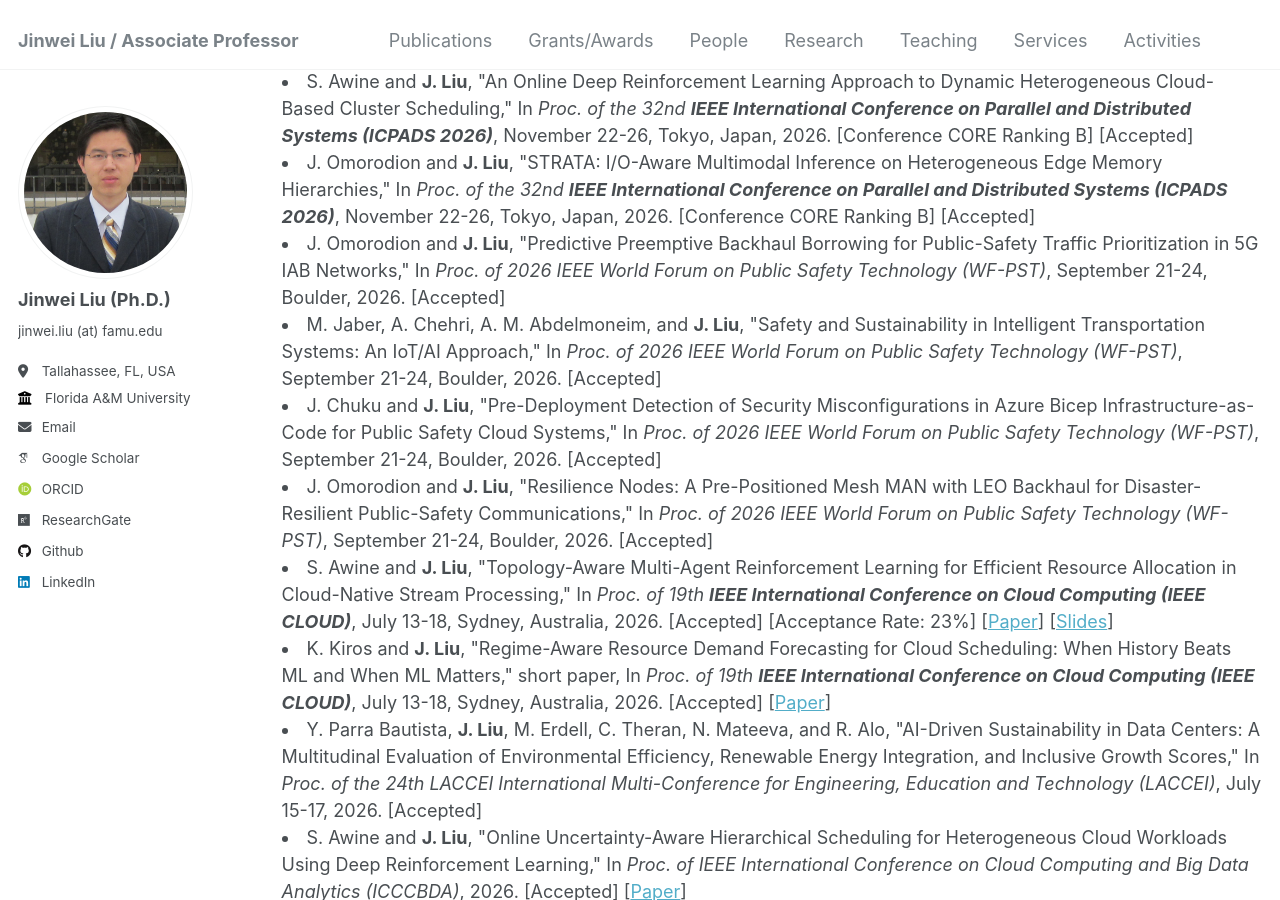
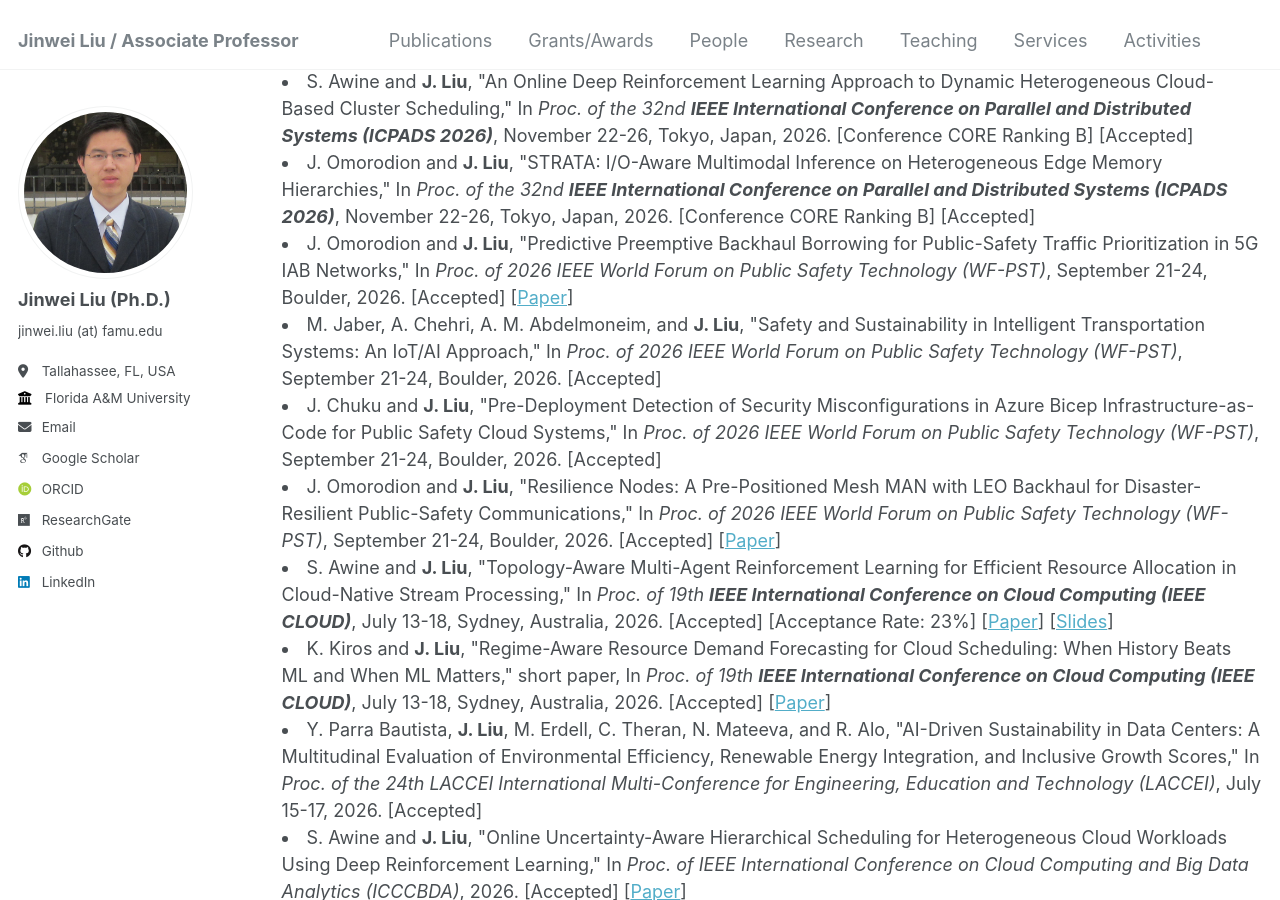
Before and after one commit to jinweiliucu/jinweiliucu.github.io, a Jekyll site: the page built from _publications/publications.html, in a window 1280 px wide and 900 px high, scrolled down 491 px. Built offline with Jekyll 4.4.1, drawn with Linux system fonts in a browser that asks for light colours; some web fonts are replaced.

Commit message:
Update publications.html

```diff
--- a/_publications/publications.html
+++ b/_publications/publications.html
@@ -46,7 +46,7 @@ author_profile: true
 	<li>
     J. Omorodion and <strong>J. Liu</strong>, "Predictive Preemptive Backhaul Borrowing for Public-Safety Traffic Prioritization in 5G IAB Networks,"
     In <em>Proc. of 2026 IEEE World Forum on Public Safety Technology (WF-PST)</em>, September 21-24, Boulder, 2026. [Accepted]
-    <!-- [<a href="/files/articles/CLOUD2026SlidesLiu.pdf">Slides</a>]</span> -->
+    [<a href="/files/articles/PPBB_IEEE WF-PST 2026.pdf">Paper</a>]</span>
     </span><br>
     </li>
 
@@ -67,7 +67,7 @@ author_profile: true
 	<li>
     J. Omorodion and <strong>J. Liu</strong>, "Resilience Nodes: A Pre-Positioned Mesh MAN with LEO Backhaul for Disaster-Resilient Public-Safety Communications,"
     In <em>Proc. of 2026 IEEE World Forum on Public Safety Technology (WF-PST)</em>, September 21-24, Boulder, 2026. [Accepted]
-    <!-- [<a href="/files/articles/CLOUD2026SlidesLiu.pdf">Slides</a>]</span> -->
+    [<a href="/files/articles/Resilience Nodes_IEEE WF-PST 2026.pdf">Paper</a>]</span>
     </span><br>
     </li>
 
```
